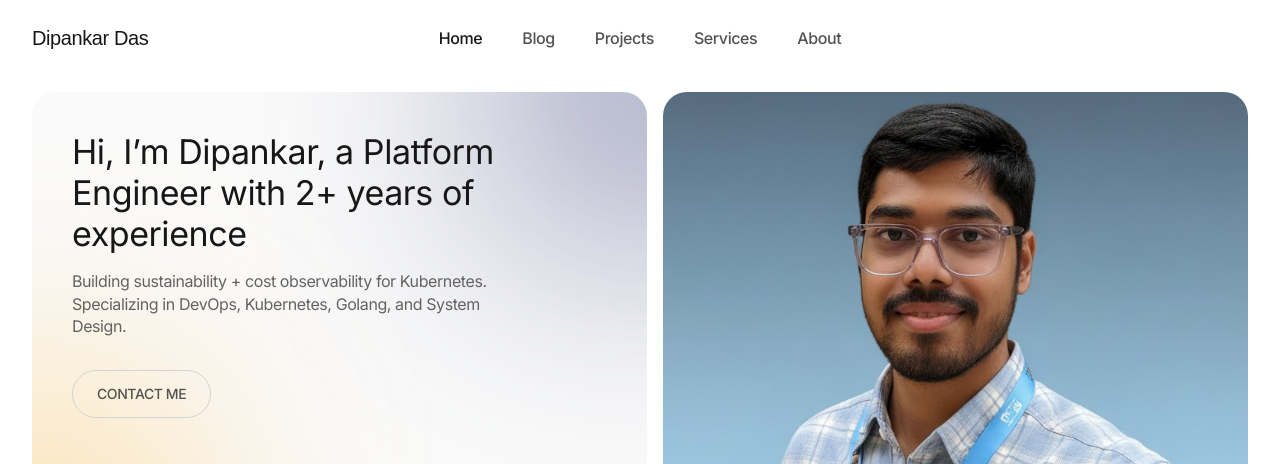
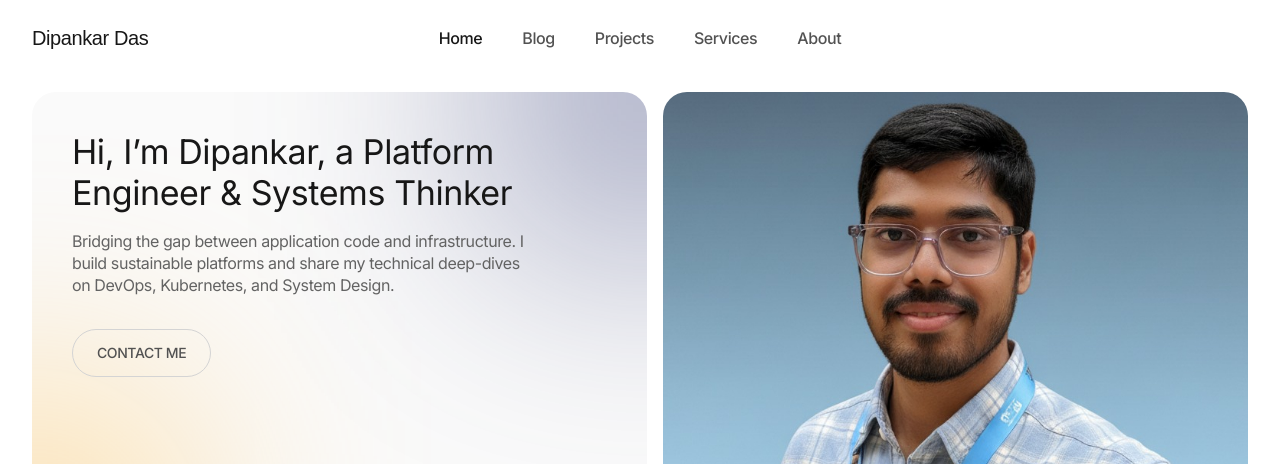
Before and after one commit to dipankardas011/dipankardas-portfolio, an Astro site: page / in a window 1280 px wide. Shown: the top 464 px of the page. Built offline with nearby package versions, Linux system fonts and the light colour scheme; Astro itself is replaced by a stand-in of ours; a web font is replaced by a local one.

Commit message:
feat(hero,site): update headline and tagline for clarity
Refined the Hero section headline and supporting text to emphasize platform
engineering and systems thinking. Updated siteConfig title, description, and
tagline to better reflect focus on sustainable platforms and technical
deep-dives in DevOps, Kubernetes, and System Design.

Signed-off-by: Dipankar Das <65275144+dipankardas011@users.noreply.github.com>

```diff
--- a/src/components/Hero.astro
+++ b/src/components/Hero.astro
@@ -13,10 +13,10 @@ import BlurDecoration from "./BlurDecoration.astro";
 
         <div class="relative z-10 h-full flex flex-col items-start">
           <h1 class="text-2xl leading-[1.2] tracking-[var(--tracking-tight)] text-app-text mb-2.5 md:text-lg lg:text-[34px] lg:leading-[1.2] lg:mb-4">
-            Hi, I’m Dipankar, a Platform Engineer with 2+ years of experience
+            Hi, I’m Dipankar, a Platform Engineer & Systems Thinker
           </h1>
           <p class="text-sm leading-[1.4] tracking-[var(--tracking-tight)] text-app-gray-400 pr-0 md:pr-[70px] mb-8 md:text-xs lg:text-base lg:leading-[1.4] lg:mb-8">
-            {siteConfig.tagline}. Specializing in DevOps, Kubernetes, Golang, and System Design.
+            {siteConfig.tagline}. I build sustainable platforms and share my technical deep-dives on DevOps, Kubernetes, and System Design.
           </p>
 
           <a
--- a/src/data/site.ts
+++ b/src/data/site.ts
@@ -1,11 +1,11 @@
 export const siteConfig = {
   name: "Dipankar Das",
-  title: "Dipankar Das — Platform Engineer & DevOps Consultant",
+  title: "Dipankar Das — Platform Engineer & Systems Thinker",
   description:
-    "Platform engineer building reliable, scalable, and sustainable systems. Specializing in DevOps, Kubernetes, Golang, and System Design.",
+    "Bridging the gap between application code and infrastructure. Building sustainable platforms and sharing technical deep-dives on DevOps, Kubernetes, and System Design.",
   url: "https://dipankar-das.com",
   email: "dipankar@dipankar-das.com",
-  tagline: "Building sustainability + cost observability for Kubernetes",
+  tagline: "Bridging the gap between application code and infrastructure",
   profileImage: "/img/profile_v2.jpeg",
   resumeUrl:
     "https://raw.githubusercontent.com/dipankardas011/dipankardas011/main/Resume.pdf",
```
